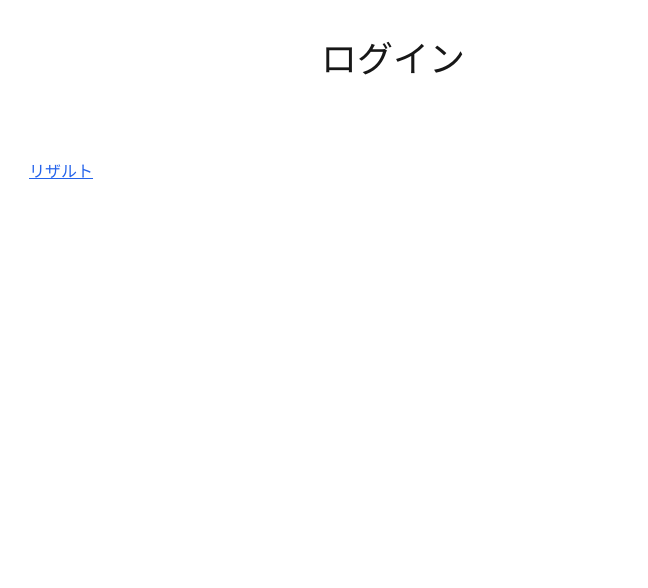
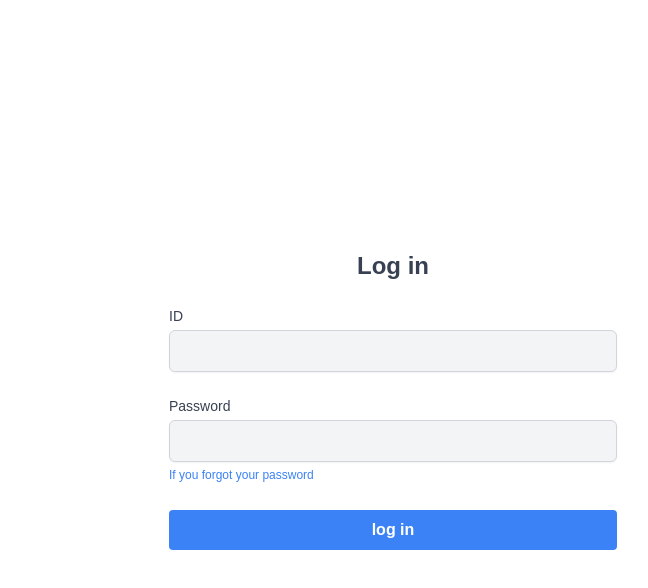
Before and after one commit to momoyama-tech/login-game, a Next.js app: page /login in a window 1280 px wide. Shown: the top 588 px of the page, without its empty margins (247-895 px from the left). Built offline with nearby package versions, Linux system fonts and the light colour scheme.

Commit message:
ログイン機能の作成

```diff
--- a/src/app/globals.css
+++ b/src/app/globals.css
@@ -4,12 +4,12 @@
 
 :root {
   --background: #ffffff;
-  --foreground: #171717;
+  --foreground: #ffffff;
 }
 
 @media (prefers-color-scheme: dark) {
   :root {
-    --background: #0a0a0a;
+    --background: #ffffff;
     --foreground: #ededed;
   }
 }
--- a/src/app/login/page.tsx
+++ b/src/app/login/page.tsx
@@ -1,17 +1,82 @@
+"use client";
+
+import React, { useState } from "react";
+import { useRouter } from "next/navigation";
 import Link from "next/link";
+import { useAtom } from "jotai";
+import { emailAtom, passwordAtom } from "@/atoms/profile";
 
 export default function LoginPage() {
+  const router = useRouter();
+  const [storedEmail] = useAtom(emailAtom);
+  const [storedPassword] = useAtom(passwordAtom);
+  const [id, setId] = useState("");
+  const [password, setPassword] = useState("");
+  const [error, setError] = useState("");
+
+  const handleSubmit = (event: React.FormEvent<HTMLFormElement>) => {
+    event.preventDefault();
+    if (id === storedEmail && password === storedPassword) {
+      router.push("/result");
+    } else {
+      setError("Invalid ID or password");
+    }
+  };
+
   return (
-    <main>
-      <h1 className="text-4xl mt-10 mb-20 text-center">ログイン</h1>
-      <div className="flex gap-4">
-        <Link
-          href="/result"
-          className="text-blue-600 visited:text-purple-600 underline"
-        >
-          リザルト
-        </Link>
+    <div className="min-h-screen bg-white flex flex-col justify-center items-center">
+      <div className="w-full max-w-md">
+        <h1 className="text-2xl font-bold mb-6 text-center text-gray-700">
+          Log in
+        </h1>
+        <form onSubmit={handleSubmit} className="space-y-6">
+          <div>
+            <label
+              htmlFor="id"
+              className="block text-sm font-medium text-gray-700"
+            >
+              ID
+            </label>
+            <input
+              type="text"
+              id="id"
+              value={id}
+              onChange={(e) => setId(e.target.value)}
+              className="mt-1 block w-full px-3 py-2 bg-gray-100 border border-gray-300 rounded-md shadow-sm focus:outline-none focus:ring-blue-500 focus:border-blue-500 text-gray-600"
+              required
+            />
+          </div>
+          <div>
+            <label
+              htmlFor="password"
+              className="block text-sm font-medium text-gray-700"
+            >
+              Password
+            </label>
+            <input
+              type="password"
+              id="password"
+              value={password}
+              onChange={(e) => setPassword(e.target.value)}
+              className="mt-1 block w-full px-3 py-2 bg-gray-100 border border-gray-300 rounded-md shadow-sm focus:outline-none focus:ring-blue-500 focus:border-blue-500 text-gray-600"
+              required
+            />
+            <Link
+              href="/forgot-password"
+              className="text-xs text-blue-500 hover:underline"
+            >
+              If you forgot your password
+            </Link>
+          </div>
+          {error && <p className="text-red-500 text-sm">{error}</p>}
+          <button
+            type="submit"
+            className="w-full bg-blue-500 hover:bg-blue-700 text-white font-bold py-2 px-4 rounded focus:outline-none focus:shadow-outline"
+          >
+            log in
+          </button>
+        </form>
       </div>
-    </main>
+    </div>
   );
 }
```
